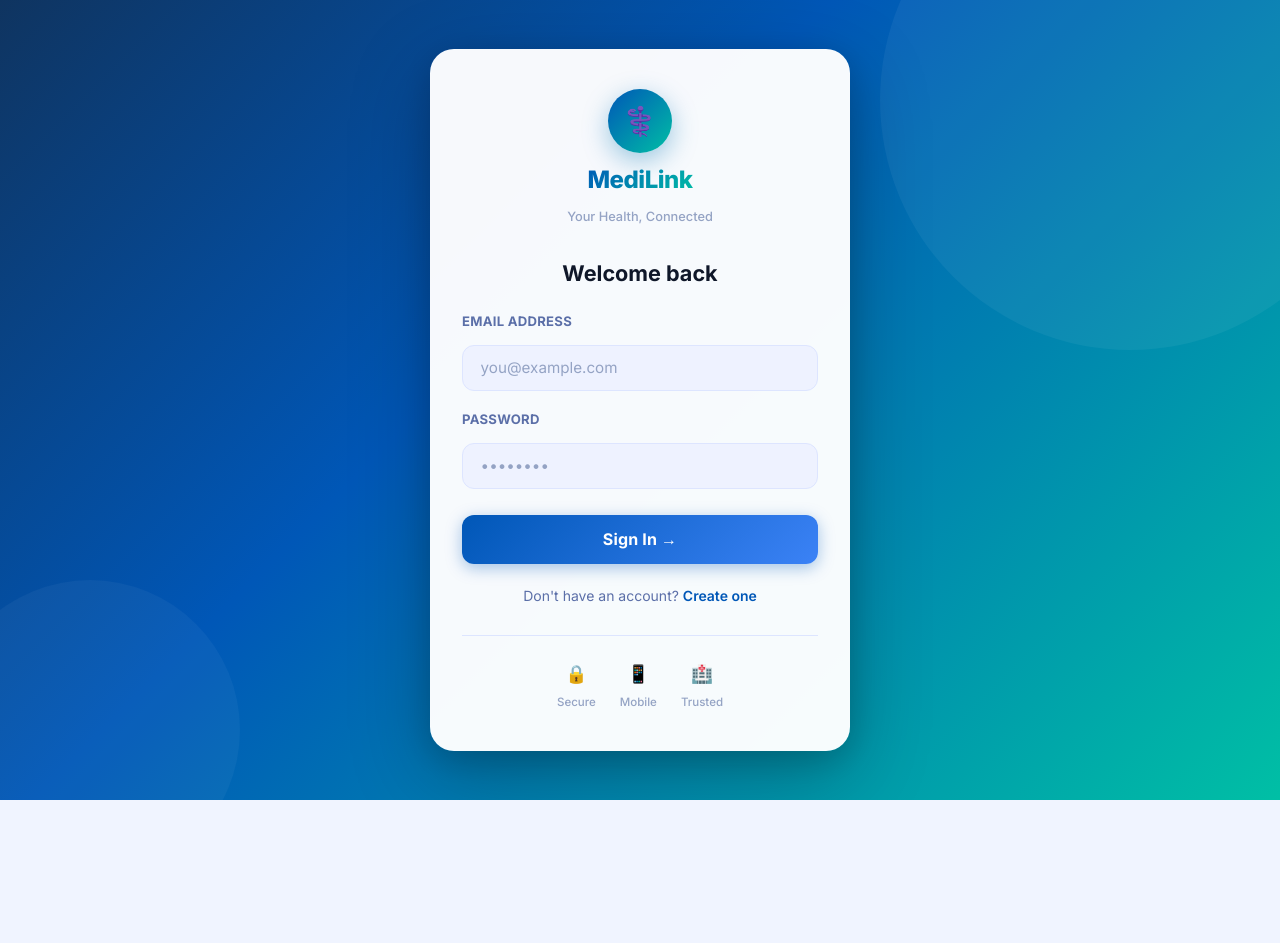
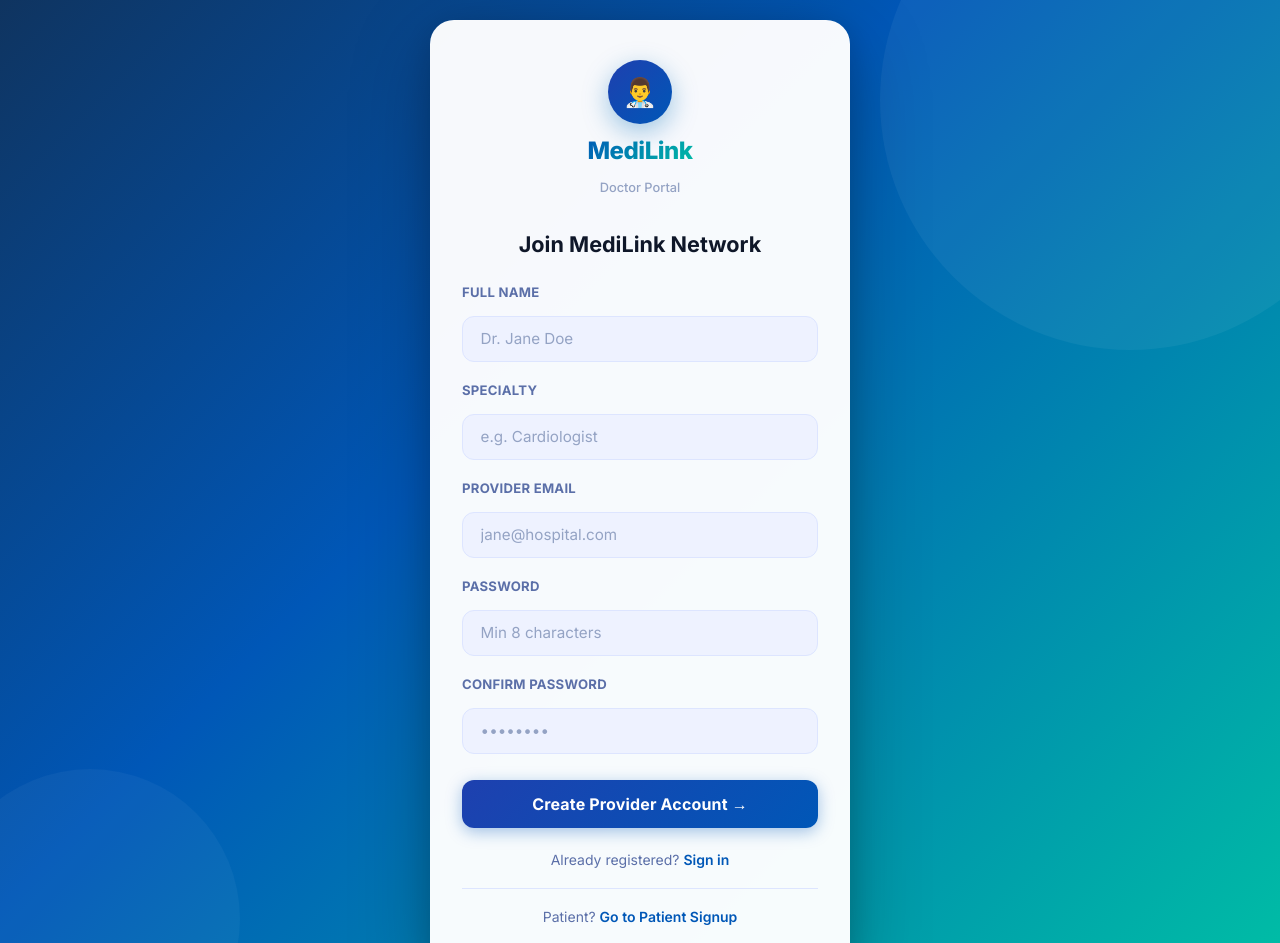
Before and after one commit to irrepressible007/medilink, a React (Vite) app in the folder client/: page /doctor/signup in a window 1280 px wide. Before the commit this address led to /login. Shown: the top 943 px of the page. Before the commit the page ends 800 px from the top, so only its background shows below. Built offline with nearby package versions, Linux system fonts and the light colour scheme; no server answers.

Commit message:
feat: enable public doctor registration with dedicated signup page

```diff
--- a/client/src/App.jsx
+++ b/client/src/App.jsx
@@ -14,6 +14,7 @@ import ProfilePage from './pages/ProfilePage.jsx'
 import AdminLoginPage from './pages/AdminLoginPage.jsx'
 import AdminDashboard from './pages/AdminDashboard.jsx'
 import DoctorLoginPage from './pages/DoctorLoginPage.jsx'
+import DoctorSignupPage from './pages/DoctorSignupPage.jsx'
 import DoctorDashboard from './pages/DoctorDashboard.jsx'
 
 function App() {
@@ -37,6 +38,7 @@ function App() {
 
       {/* Doctor */}
       <Route path="/doctor" element={<DoctorLoginPage />} />
+      <Route path="/doctor/signup" element={<DoctorSignupPage />} />
       <Route path="/doctor/dashboard" element={<DoctorDashboard />} />
 
       <Route path="*" element={<Navigate to="/login" replace />} />
--- a/client/src/pages/DoctorLoginPage.jsx
+++ b/client/src/pages/DoctorLoginPage.jsx
@@ -86,7 +86,10 @@ function DoctorLoginPage() {
           </button>
         </form>
 
-        <p className="auth-footer">
+        <p className="auth-footer" style={{ borderBottom: '1px solid var(--border)', paddingBottom: '1rem', marginBottom: '1rem' }}>
+          Don't have an account? <Link to="/doctor/signup">Create one</Link>
+        </p>
+        <p className="auth-footer" style={{ margin: 0 }}>
           Patient? <Link to="/login">Go to Patient Login</Link>
         </p>
       </div>
--- /dev/null
+++ b/client/src/pages/DoctorSignupPage.jsx
@@ -0,0 +1,100 @@
+import { useState } from 'react'
+import { Link, useNavigate } from 'react-router-dom'
+import { API_BASE_URL } from '../config.js'
+import './AuthPages.css'
+
+function DoctorSignupPage() {
+  const navigate = useNavigate()
+  const [form, setForm] = useState({ fullName: '', email: '', password: '', confirmPassword: '', specialty: '' })
+  const [submitting, setSubmitting] = useState(false)
+  const [error, setError] = useState('')
+  const [success, setSuccess] = useState('')
+
+  const handleChange = (e) => {
+    const { name, value } = e.target
+    setForm(prev => ({ ...prev, [name]: value }))
+  }
+
+  const handleSubmit = async (e) => {
+    e.preventDefault()
+    setError('')
+    setSuccess('')
+    if (form.password !== form.confirmPassword) {
+      setError('Passwords do not match')
+      return
+    }
+    setSubmitting(true)
+    try {
+      const res = await fetch(`${API_BASE_URL}/auth/doctor/signup`, {
+        method: 'POST',
+        headers: { 'Content-Type': 'application/json' },
+        body: JSON.stringify({ fullName: form.fullName, email: form.email, password: form.password, specialty: form.specialty }),
+      })
+      const data = await res.json()
+      if (!res.ok) throw new Error(data?.message || 'Signup failed')
+      setSuccess('Account created! You can now sign in as a doctor.')
+      setTimeout(() => navigate('/doctor'), 2000)
+    } catch (err) {
+      setError(err.message)
+    } finally {
+      setSubmitting(false)
+    }
+  }
+
+  return (
+    <div className="auth-page">
+      <div className="auth-card ml-fade-up">
+        <div className="auth-brand">
+          <div className="auth-brand-mark" style={{ background: 'linear-gradient(135deg, #1E40AF, #0057B7)' }}>👨‍⚕️</div>
+          <span className="auth-brand-name">MediLink</span>
+          <span className="auth-brand-tagline">Doctor Portal</span>
+        </div>
+
+        <h1 className="auth-heading">Join MediLink Network</h1>
+
+        <form className="auth-form" onSubmit={handleSubmit}>
+          {error && <p className="auth-error-msg">⚠️ {error}</p>}
+          {success && <p className="auth-success-msg">✅ {success}</p>}
+
+          <div className="ml-field">
+            <label className="ml-label" htmlFor="doc-signup-name">Full Name</label>
+            <input className="ml-input" id="doc-signup-name" name="fullName" type="text" required placeholder="Dr. Jane Doe" value={form.fullName} onChange={handleChange} />
+          </div>
+
+          <div className="ml-field">
+            <label className="ml-label" htmlFor="doc-signup-specialty">Specialty</label>
+            <input className="ml-input" id="doc-signup-specialty" name="specialty" type="text" required placeholder="e.g. Cardiologist" value={form.specialty} onChange={handleChange} />
+          </div>
+
+          <div className="ml-field">
+            <label className="ml-label" htmlFor="doc-signup-email">Provider Email</label>
+            <input className="ml-input" id="doc-signup-email" name="email" type="email" required placeholder="jane@hospital.com" value={form.email} onChange={handleChange} />
+          </div>
+
+          <div className="ml-field">
+            <label className="ml-label" htmlFor="doc-signup-password">Password</label>
+            <input className="ml-input" id="doc-signup-password" name="password" type="password" required placeholder="Min 8 characters" value={form.password} onChange={handleChange} />
+          </div>
+
+          <div className="ml-field">
+            <label className="ml-label" htmlFor="doc-signup-confirm">Confirm password</label>
+            <input className="ml-input" id="doc-signup-confirm" name="confirmPassword" type="password" required placeholder="••••••••" value={form.confirmPassword} onChange={handleChange} />
+          </div>
+
+          <button type="submit" className="auth-submit" style={{ background: 'linear-gradient(135deg, #1E40AF, #0057B7)' }} disabled={submitting}>
+            {submitting ? 'Creating account…' : 'Create Provider Account →'}
+          </button>
+        </form>
+
+        <p className="auth-footer" style={{ borderBottom: '1px solid var(--border)', paddingBottom: '1rem', marginBottom: '1rem' }}>
+          Already registered? <Link to="/doctor">Sign in</Link>
+        </p>
+        <p className="auth-footer" style={{ margin: 0 }}>
+          Patient? <Link to="/signup">Go to Patient Signup</Link>
+        </p>
+      </div>
+    </div>
+  )
+}
+
+export default DoctorSignupPage
```
Also changed, not shown: 1 other file (tests, documents, lock files or other folders).
